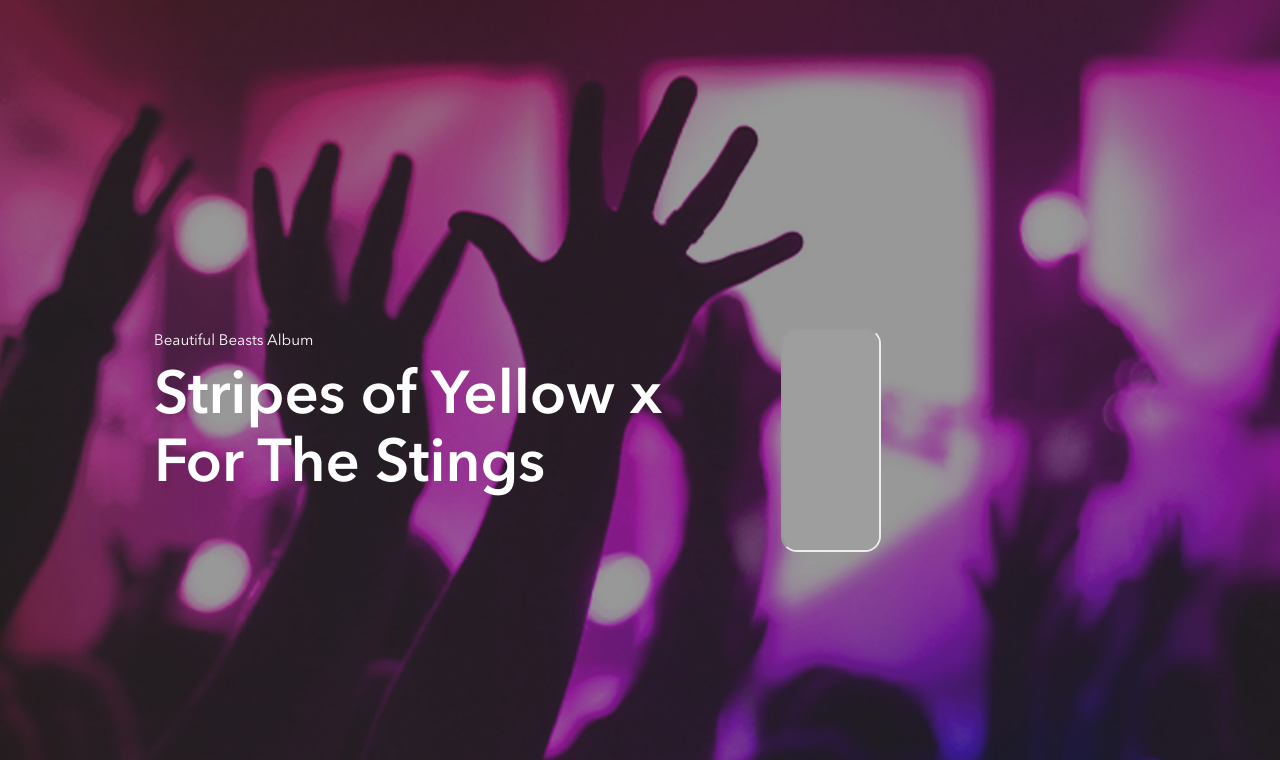
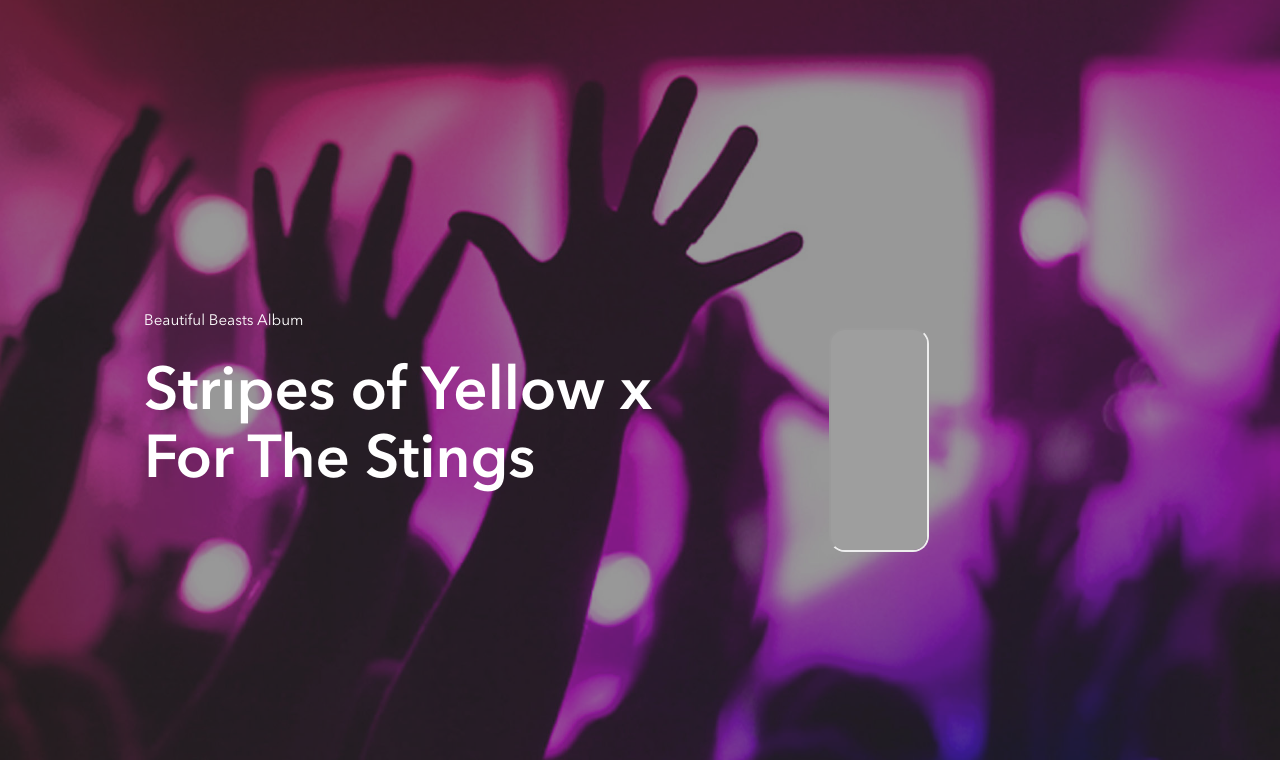
Before and after one commit to marwam7d33/marwa-mohamed-bandsite, a plain HTML site: page pages/shows.html in a window 1280 px wide. Shown: the part 80-840 px from the top of the page. Drawn offline with nearby package versions, Linux system fonts and the light colour scheme; no server answers; grey boxes are pictures that could not be loaded.

Commit message:
pair w/ jon remove positioning

```diff
--- a/styles/shows.scss
+++ b/styles/shows.scss
@@ -57,9 +57,6 @@
     flex-direction: column;
     justify-content: center;
     color: $White;
-    position: relative;
-    top: 0.25rem;
-    left: 0.625rem;
     z-index: 2;
 
     @include tablet {
@@ -75,6 +72,7 @@
     &__container {
       display: flex;
       flex-direction: column;
+      padding: 0 3rem;
 
       @include tablet {
         padding-left: 32px;
@@ -91,9 +89,6 @@
     display: flex;
     flex-direction: row;
     color: $White;
-    position: relative;
-    top: 1.3rem;
-    left: 0.625rem;
     z-index: 2;
 
     @include tablet {
```
Also changed, not shown: styles/shows.css.
